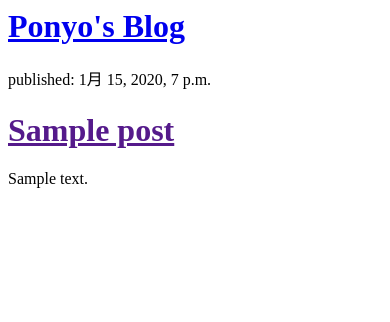
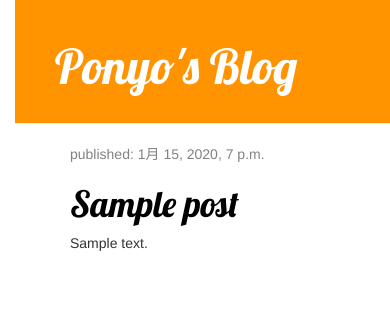
Before and after one commit to ponyo218/my-first-blog, a Django app: template blog/templates/blog/post_list.html in a window 390 px wide. Shown: the top 322 px of the page. Run offline with Django 3.2, Linux system fonts and the light colour scheme; the template is opened without the code that fills it: values that come from a table or form of the project are taken from there, others are empty; tables that the repository leaves empty hold one stand-in row (values such as "Sample post"); some libraries are stand-ins or nearby versions.

Commit message:
Added view and template for detailed blog post as well as CSS for the site.

```diff
--- /dev/null
+++ b/blog/static/css/blog.css
@@ -0,0 +1,53 @@
+h1 a {
+  color: #FCA205;
+  font-family: 'Lobster';
+}
+body {
+  padding-left: 15px;
+}
+.page-header {
+    background-color: #ff9400;
+    margin-top: 0;
+    padding: 20px 20px 20px 40px;
+}
+
+.page-header h1, .page-header h1 a, .page-header h1 a:visited, .page-header h1 a:active {
+    color: #ffffff;
+    font-size: 36pt;
+    text-decoration: none;
+}
+
+.content {
+    margin-left: 40px;
+}
+
+h1, h2, h3, h4 {
+    font-family: 'Lobster', cursive;
+}
+
+.date {
+    color: #828282;
+}
+
+.save {
+    float: right;
+}
+
+.post-form textarea, .post-form input {
+    width: 100%;
+}
+
+.top-menu, .top-menu:hover, .top-menu:visited {
+    color: #ffffff;
+    float: right;
+    font-size: 26pt;
+    margin-right: 20px;
+}
+
+.post {
+    margin-bottom: 70px;
+}
+
+.post h1 a, .post h1 a:visited {
+    color: #000000;
+}
--- /dev/null
+++ b/blog/templates/blog/base.html
@@ -0,0 +1,24 @@
+{% load static %}
+<html lang="en" dir="ltr">
+  <head>
+    <!-- <meta charset="utf-8"> -->
+    <title>ponyo's blog</title>
+    <link rel="stylesheet" href="//maxcdn.bootstrapcdn.com/bootstrap/3.2.0/css/bootstrap.min.css">
+    <link rel="stylesheet" href="//maxcdn.bootstrapcdn.com/bootstrap/3.2.0/css/bootstrap-theme.min.css">
+    <link href="//fonts.googleapis.com/css?family=Lobster&subset=latin,latin-ext" rel="stylesheet" type="text/css">
+    <link rel="stylesheet" href="{% static 'css/blog.css' %}">
+  </head>
+  <body>
+    <div class="page-header">
+      <h1><a href="/">Ponyo's Blog</a></h1>
+    </div>
+    <div class="content container">
+    <div class="row">
+        <div class="col-md-8">
+            {% block content %}
+            {% endblock %}
+        </div>
+    </div>
+</div>
+  </body>
+</html>
--- a/blog/templates/blog/post_list.html
+++ b/blog/templates/blog/post_list.html
@@ -1,30 +1,13 @@
-<html lang="en" dir="ltr">
-  <head>
-    <meta charset="utf-8">
-    <title>ponyo's blog</title>
-  </head>
-  <body>
-    <div>
-      <h1><a href="/">Ponyo's Blog</a></h1>
-    </div>
-    {%for post in posts %}
-      <div>
-        <p>published: {{ post.published_date }}</p>
-        <h1><a href="">{{ post.title }}</a></h1>
-        <p>{{ post.text|linebreaksbr }}</p>
-    </div>
-    {% endfor %}
+{% extends 'blog/base.html' %}
 
-    <!-- <div>
-      <p>published: 08.08.2019, 14:52</p>
-      <h2><a href="">My first post</a></h2>
-      <p>Aenean eu leo quam. こんにちは！　よろしくお願いいたします! </p>
-    </div>
-
-    <div>
-      <p>公開日: 2019/08/08, 14:55</p>
-      <h2><a href="">2番目の投稿</a></h2>
-      <p> こんにちは! よろしくお願いします。 </p>
-    </div> -->
-  </body>
-</html>
+{% block content %}
+            {% for post in posts %}
+                <div class="post">
+                    <div class="date">
+                        <p>published: {{ post.published_date }}</p>
+                    </div>
+                    <h1><a href="{% url 'post_detail' pk=post.pk %}">{{ post.title }}</a></h1>
+                    <p>{{ post.text|linebreaksbr }}</p>
+                </div>
+            {% endfor %}
+{% endblock %}
--- a/blog/urls.py
+++ b/blog/urls.py
@@ -3,4 +3,5 @@ from . import views
 
 urlpatterns = [
     path('', views.post_list, name='post_list'),
+    path('post/<int:pk>/', views.post_detail, name='post_detail'),
 ]
--- a/blog/views.py
+++ b/blog/views.py
@@ -1,7 +1,11 @@
-from django.shortcuts import render
+from django.shortcuts import render, get_object_or_404
 from .models import Post
 from django.utils import timezone
 
 def post_list(request):
     posts = Post.objects.filter(published_date__lte=timezone.now()).order_by("published_date")
     return render(request, 'blog/post_list.html', {'posts':posts})
+
+def post_detail(request, pk):
+    post = get_object_or_404(Post, pk=pk)
+    return render(request, 'blog/post_detail.html', {'post': post})
```
Also changed, not shown: blog/templates/blog/post_detail.html (added, +13 -0 lines).
